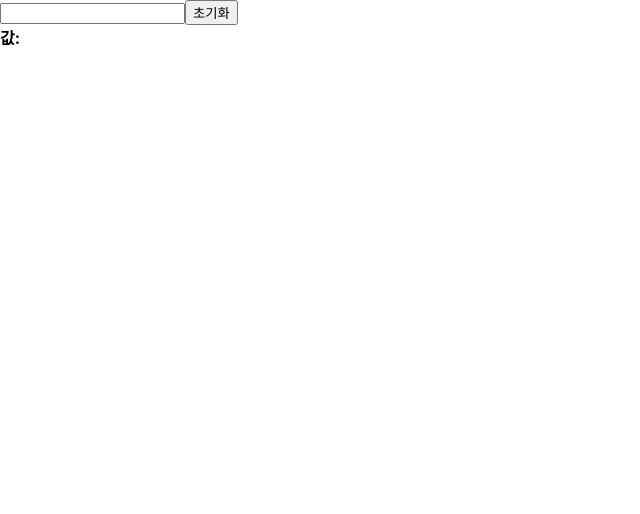
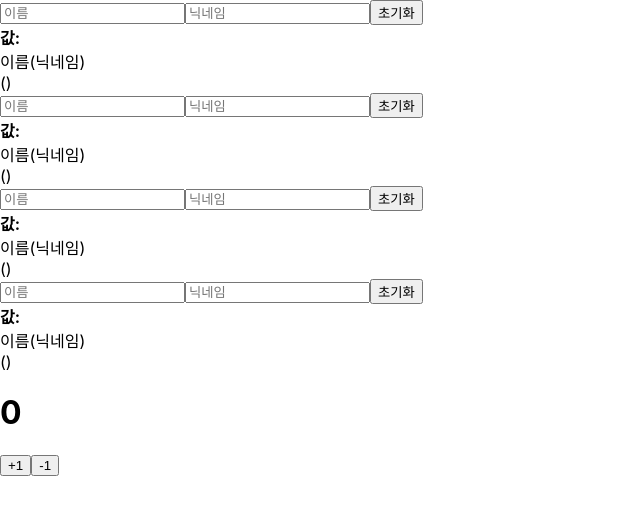
Before and after one commit to Dev-hoon/reactProjrct, a React (Create React App) app: page / in a window 1280 px wide. Shown: the top 514 px of the page, without its empty margins (0-640 px from the left). Built offline with nearby package versions, Linux system fonts and the light colour scheme.

Commit message:
input sample multi parameter controller complete

```diff
--- a/src/App.js
+++ b/src/App.js
@@ -40,7 +40,13 @@ function App() {
     // <Counter />
     // <Counter />
     // </div>
-    <InputSample />
+    <div>
+     <InputSample />
+     <InputSample />
+     <InputSample />
+     <InputSample />
+     <Counter />
+    </div>
   );
 }
 
--- a/src/InputSample.js
+++ b/src/InputSample.js
@@ -1,19 +1,40 @@
 import React,{useState} from 'react';
 
 function InputSample() {
-    const [text,setText] = useState('');
+    const [input,setInput] = useState({
+        name : '',
+        nickname :''
+    });
+    const {name, nickname} = input;
     const onChange = (e) =>{
-      setText(e.target.value);
+        const {value, name} = e.target;
+        setInput({
+            ...input,
+            [name]:value
+        })
+      //setText(e.target.value);
     };
     const onReset = () =>{
-        setText('');
+        setInput({
+            name: '',
+            nickname:'',
+        })
+        //setText('');
       };
   return (
     <div>
-      <input onChange = {onChange} value={text}/>
+      {/* <input onChange = {onChange} value={text}/>
       <button onClick = {onReset}>초기화</button>
       <div>
         <b>값: {text}</b>
+      </div> */}
+      <input name = 'name' placeholder = '이름' onChange={onChange} value={name}/>
+      <input name = 'nickname'placeholder = '닉네임' onChange={onChange} value={nickname}/>
+      <button onClick = {onReset}>초기화</button>
+      <div>
+        <b>값:</b><br />
+        이름(닉네임)<br />
+        {name}({nickname})
       </div>
     </div>
   );
```
